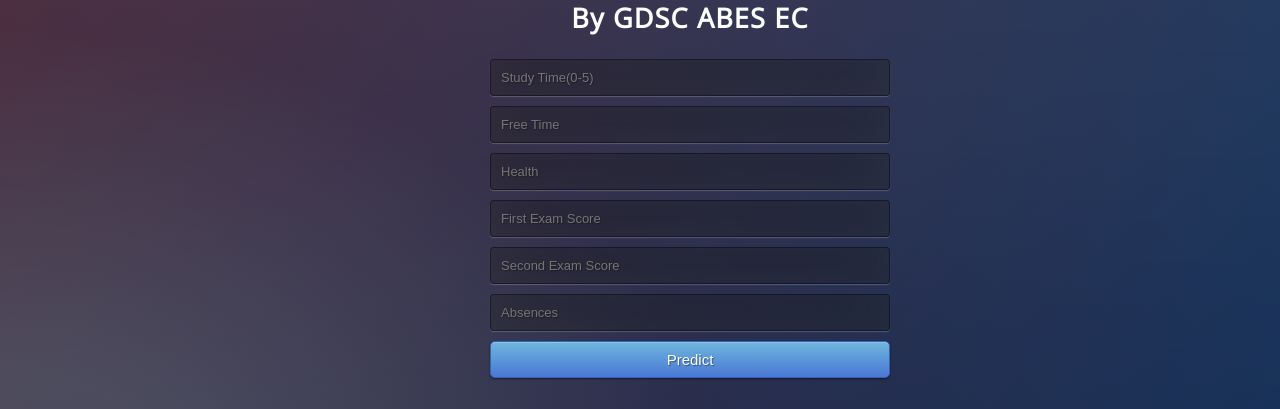
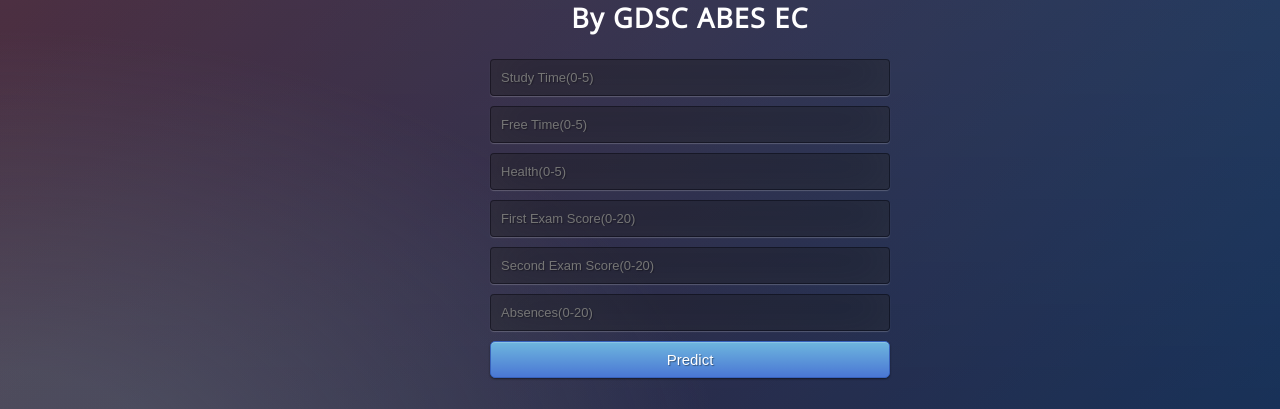
Before and after one commit to jeet4779/student_marks_prediction, a Flask app: page / in a window 1280 px wide. Shown: the part 317-726 px from the top of the page. Run offline with Flask 2, Linux system fonts and the light colour scheme; parts of the project's set-up code (start-up, migrations or seed data) failed here and were passed over.

Commit message:
modified index.html

```diff
--- a/templates/index.html
+++ b/templates/index.html
@@ -2,7 +2,7 @@
 <html >
 <head>
   <meta charset="UTF-8">
-  <title>ML Web App</title>
+  <title>Students Mraks Prediction</title>
   <link href='https://fonts.googleapis.com/css?family=Pacifico' rel='stylesheet' type='text/css'>
 <link href='https://fonts.googleapis.com/css?family=Arimo' rel='stylesheet' type='text/css'>
 <link href='https://fonts.googleapis.com/css?family=Hind:300' rel='stylesheet' type='text/css'>
@@ -19,11 +19,11 @@
 
     <form action="{{ url_for('predict')}}"method="post">
     	<input type="text" name="studytime" placeholder="Study Time(0-5)" required="required" />
-        <input type="text" name="freetime" placeholder="Free Time" required="required" />
-        <input type="text" name="heath" placeholder="Health" required="required" />
-        <input type="text" name="g1" placeholder="First Exam Score" required="required" />
-        <input type="text" name="g2" placeholder="Second Exam Score" required="required" />
-        <input type="text" name="absences" placeholder="Absences" required="required" />
+        <input type="text" name="freetime" placeholder="Free Time(0-5)" required="required" />
+        <input type="text" name="heath" placeholder="Health(0-5)" required="required" />
+        <input type="text" name="g1" placeholder="First Exam Score(0-20)" required="required" />
+        <input type="text" name="g2" placeholder="Second Exam Score(0-20)" required="required" />
+        <input type="text" name="absences" placeholder="Absences(0-20)" required="required" />
 
         <button type="submit" class="btn btn-primary btn-block btn-large">Predict</button>
     </form>
```
